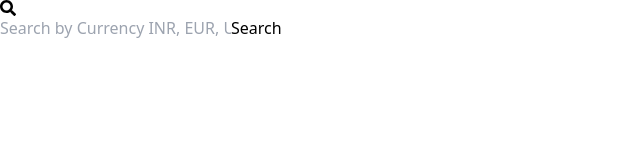
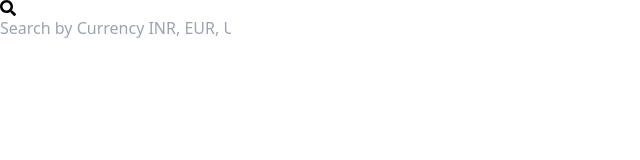
Before and after one commit to samarjeetpatankar/world-by-currency, a React (Vite) app: page / in a window 1280 px wide. Shown: the top 160 px of the page, without its empty margins (0-640 px from the left). Built offline with nearby package versions, Linux system fonts and the light colour scheme.

Commit message:
world-by-currency

```diff
--- a/package.json
+++ b/package.json
@@ -10,6 +10,7 @@
     "preview": "vite preview"
   },
   "dependencies": {
+    "axios": "^1.6.2",
     "lodash": "^4.17.21",
     "react": "^18.2.0",
     "react-dom": "^18.2.0",
--- a/src/App.jsx
+++ b/src/App.jsx
@@ -1,11 +1,9 @@
-import ResultBox from "./Components/ResultBox";
 import SearchBar from "./Components/SearchBar";
 
 function App() {
   return (
     <>
       <SearchBar />
-      <ResultBox />
     </>
   );
 }
--- a/src/Components/ResultBox.jsx
+++ b/src/Components/ResultBox.jsx
@@ -22,19 +22,19 @@ const ResultBox = ({ country, capital, imageUrl, currencyCode }) => {
   }, [currencyCode]);
 
   return (
-    <div>
+    <div className="ml-2 mr-2 mb-1">
       {currencyData && (
-        <div className="bg-gray-200 p-4 rounded-md shadow-md w-64 h-80">
+        <div className="bg-gray-200 p-4 rounded-md shadow-md w-80 h-80">
           <div className="mb-4 h-48 overflow-hidden">
-          <img
-            className="object-cover w-full h-full"
-            src={imageUrl}
-            alt={`${country} Image`}
-          />
+            <img
+              className="object-cover w-full h-full"
+              src={imageUrl}
+              alt={`${country} Image`}
+            />
           </div>
 
           <div className="text-center">
-            <h2 className="text-gray-900 text-lg	">Name : {country}</h2>
+            <p className="text-gray-900 text-lg	">Name : {country}</p>
             <p className="text-gray-900 text-lg	">Capital : {capital}</p>
           </div>
         </div>
--- a/src/Components/SearchBar.jsx
+++ b/src/Components/SearchBar.jsx
@@ -1,5 +1,6 @@
 import React, { useState } from "react";
 import { FaSearch } from "react-icons/fa";
+import axios from "axios";
 import ResultBox from "./ResultBox";
 
 const SearchBar = () => {
@@ -13,16 +14,23 @@ const SearchBar = () => {
     setLoading(true);
 
     try {
-      const response = await fetch(
+      await new Promise((resolve) => setTimeout(resolve, 1000));
+
+      const response = await axios.get(
         `https://restcountries.com/v3.1/currency/${searchQuery}`
       );
-      const data = await response.json();
-      setSearchResults(data);
+      setSearchResults(response.data);
     } catch (error) {
       console.error("Error fetching search results:", error);
       setError("An error occurred while fetching data. Please try again.");
     } finally {
       setLoading(false);
+    }
+  };
+
+  const handleKeyPress = (e) => {
+    if (e.key === "Enter") {
+      handleSearch();
     }
   };
 
@@ -38,16 +46,16 @@ const SearchBar = () => {
           placeholder="Search by Currency INR, EUR, USD"
           value={searchQuery}
           onChange={(e) => setSearchQuery(e.target.value)}
+          onKeyUp={handleKeyPress}
         />
-        <button
-          className="ml-2 bg-blue-500 text-white px-4 py-2 rounded-md"
-          onClick={handleSearch}
-        >
-          Search
-        </button>
       </div>
 
-      {loading && <p>Loading...</p>}
+      {loading && (
+        <div>
+          <p>Loading...</p>
+        </div>
+      )}
+
       {error && <p className="text-red-500">{error}</p>}
 
       <div className="mt-4 flex flex-wrap justify-center">
```
Also changed, not shown: 1 other file (tests, documents, lock files or other folders).
